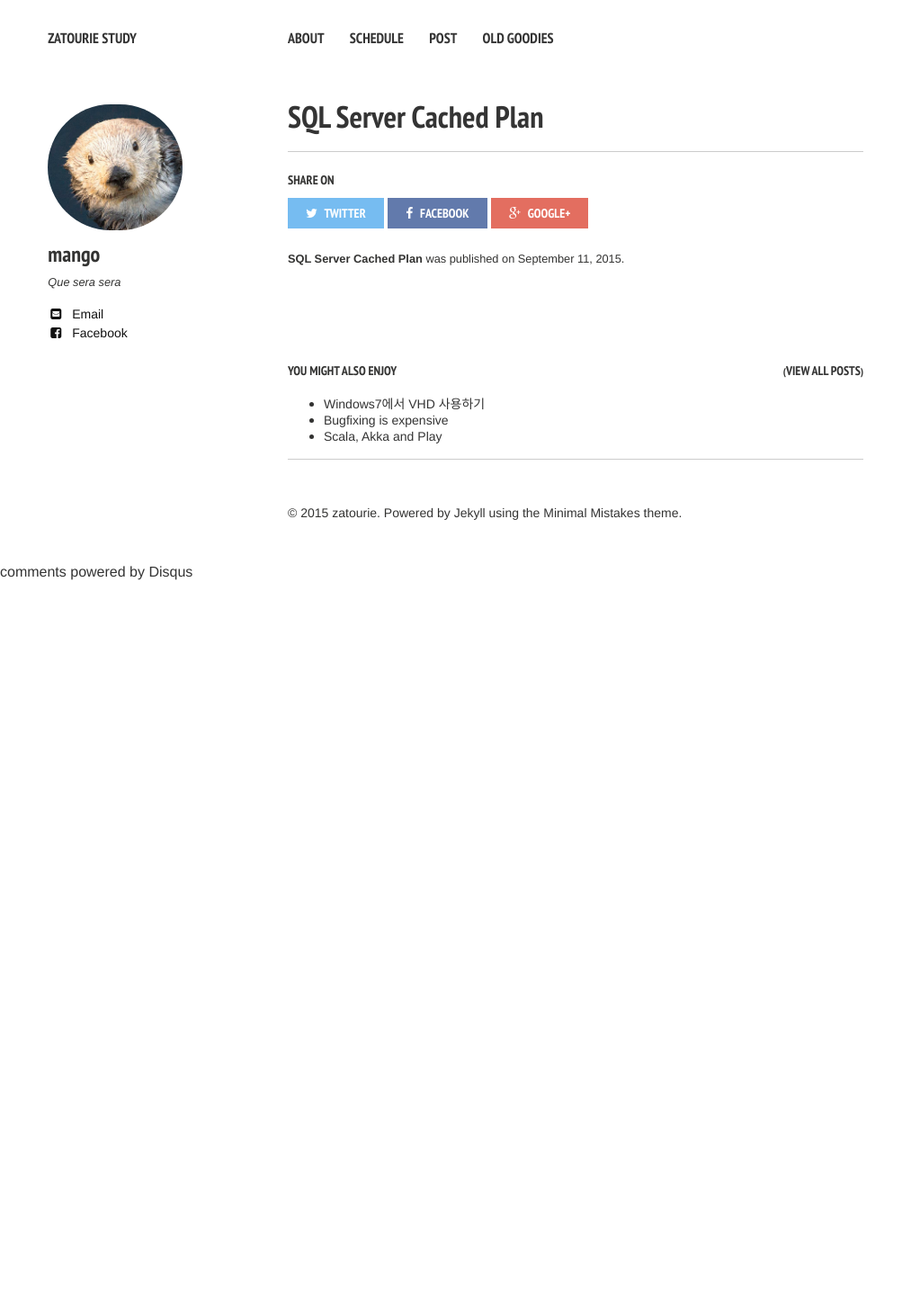
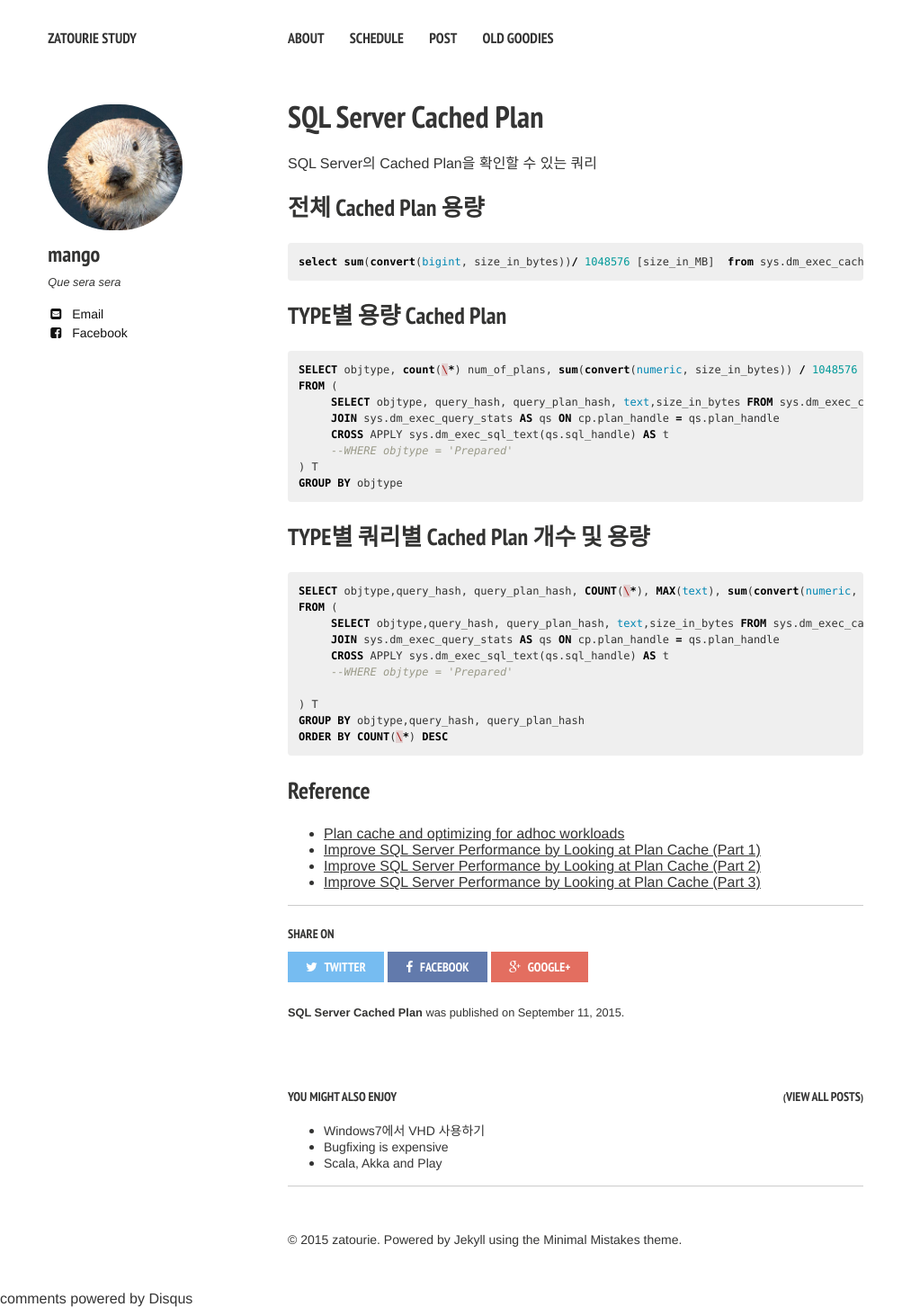
Before and after one commit to zatourie/zatourie.github.io, a Jekyll site: the page built from _posts/2015-09-11-sqlserver_cached_plan.md, in a window 1280 px wide. Shown: the whole page at 90% size, without its empty margins (0-1023 px from the left). Built offline with Jekyll 4.4.1, drawn with Linux system fonts in a browser that asks for light colours; nearby versions of some CDN libraries; comment, search, counter and statistics services are not loaded; before the commit the page ends 900 px from its top, so only the background shows below that.

Commit message:
add some contents

```diff
--- a/_posts/2015-09-11-sqlserver_cached_plan.md
+++ b/_posts/2015-09-11-sqlserver_cached_plan.md
@@ -9,3 +9,53 @@ author: mango
 share: true
 comments: true
 ---
+
+SQL Server의 Cached Plan을 확인할 수 있는 쿼리
+
+
+## 전체 Cached Plan 용량
+
+{% highlight SQL %}
+
+select sum(convert(bigint, size_in_bytes))/ 1048576 [size_in_MB]  from sys.dm_exec_cached_plans
+
+{% endhighlight %}
+
+## TYPE별 용량 Cached Plan
+
+{% highlight SQL %}
+
+SELECT objtype, count(\*) num_of_plans, sum(convert(numeric, size_in_bytes)) / 1048576 [size_in_MB]
+FROM (
+     SELECT objtype, query_hash, query_plan_hash, text,size_in_bytes FROM sys.dm_exec_cached_plans AS cp
+     JOIN sys.dm_exec_query_stats AS qs ON cp.plan_handle = qs.plan_handle
+     CROSS APPLY sys.dm_exec_sql_text(qs.sql_handle) AS t
+     --WHERE objtype = 'Prepared'
+) T
+GROUP BY objtype
+
+{% endhighlight %}
+
+## TYPE별 쿼리별 Cached Plan 개수 및 용량
+
+{% highlight SQL %}
+
+SELECT objtype,query_hash, query_plan_hash, COUNT(\*), MAX(text), sum(convert(numeric, size_in_bytes)) / 1048576 [size_in_MB]
+FROM (
+     SELECT objtype,query_hash, query_plan_hash, text,size_in_bytes FROM sys.dm_exec_cached_plans AS cp
+     JOIN sys.dm_exec_query_stats AS qs ON cp.plan_handle = qs.plan_handle
+     CROSS APPLY sys.dm_exec_sql_text(qs.sql_handle) AS t
+     --WHERE objtype = 'Prepared'
+
+) T
+GROUP BY objtype,query_hash, query_plan_hash
+ORDER BY COUNT(\*) DESC
+
+{% endhighlight %}
+
+## Reference
+
+* [Plan cache and optimizing for adhoc workloads](http://www.sqlskills.com/blogs/kimberly/plan-cache-and-optimizing-for-adhoc-workloads/)
+* [Improve SQL Server Performance by Looking at Plan Cache (Part 1)](http://logicalread.solarwinds.com/sql-server-minimize-single-use-plans-tl01/#.VfIgcxGqpBc)
+* [Improve SQL Server Performance by Looking at Plan Cache (Part 2)](http://logicalread.solarwinds.com/sql-server-identifying-plans-that-need-tuning-tl01/#.VfJMrRGqpBc)
+* [Improve SQL Server Performance by Looking at Plan Cache (Part 3)](http://logicalread.solarwinds.com/sql-server-identify-similar-plans-tl01/#.VfJM5BGqpBc)
```
